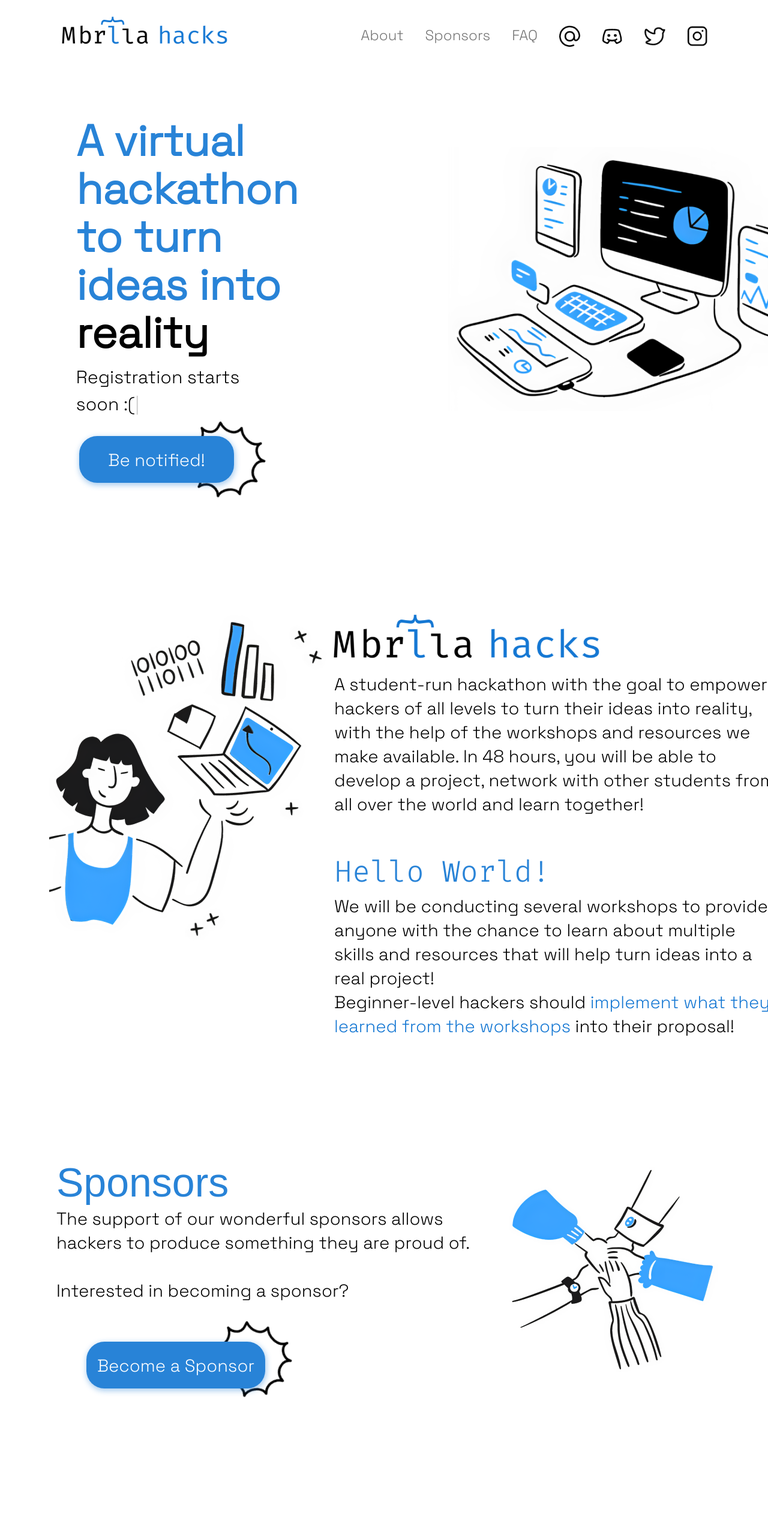
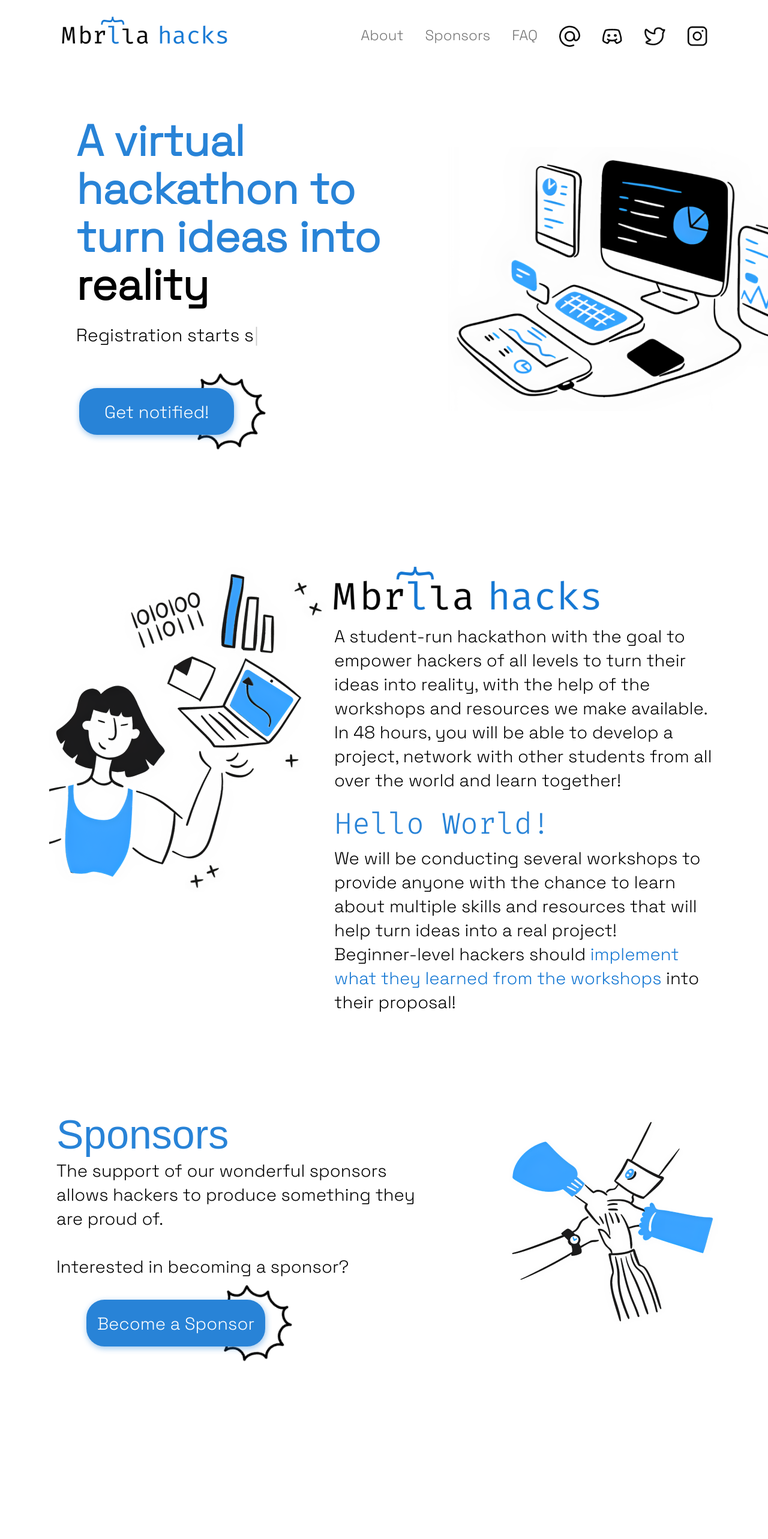
Before and after one commit to MbrllaHacks/Website, a React (Create React App) app: page / in a window 1280 px wide. Shown: the top 2566 px of the page at 60% size. Built offline with nearby package versions, Linux system fonts and the light colour scheme; a web font is replaced by a local one.

Commit message:
Chnged Font, typo and style

```diff
--- a/src/components/About/about.css
+++ b/src/components/About/about.css
@@ -17,7 +17,7 @@
 }
 
 p {
-  width: 736px;
+  width: 630px;
   height: 279px;
   font-family: "Space Grotesk";
   font-style: normal;
--- a/src/components/Home/Type.js
+++ b/src/components/Home/Type.js
@@ -9,7 +9,7 @@ function Type() {
     <Typewriter
       options={{
         strings: [
-          "Registration starts soon :("
+          "Registration starts soon"
         ],
         autoStart: true,
         loop: true,
--- a/src/components/Home/home.css
+++ b/src/components/Home/home.css
@@ -20,7 +20,7 @@
 }
 
 .dates {
-  width: 296px;
+  width: 100%;
   height: 42px;
   font-family: "Space Grotesk";
   font-style: normal;
@@ -63,7 +63,7 @@
   font-family: "Space Grotesk";
   color: #2883d7;
   line-height: 80px;
-  width: 65%;
+  width: 100%;
   bottom: 100px;
   font-weight: bold;
 }
--- a/src/components/Home/home.js
+++ b/src/components/Home/home.js
@@ -27,7 +27,7 @@ function Home(){
 
                     <div style={{ padding: 50, textAlign: "left" }}>
                         <a href="https://youtu.be/dQw4w9WgXcQ">
-                        <button className="register">Be notified!</button>
+                        <button className="register">Get notified!</button>
                         </a>
                         <img src={prin} className="prin"></img>
                     </div>
--- a/src/components/Navbar/navbar.js
+++ b/src/components/Navbar/navbar.js
@@ -16,12 +16,13 @@ function NavbarComp(){
               <Nav className="me-auto"></Nav>
               <Nav className='navele'>
                 <Nav.Link onClick={() => window.location.replace("/#about")} className='typo nel'>About</Nav.Link>
-                <Nav.Link eventKey={2} onClick={() => window.location.replace("/#sponsors")} className='typo nel'>Sponsors</Nav.Link>
-                <Nav.Link eventKey={2} onClick={() => window.location.replace("/#faq")} className='typo nel'>FAQ</Nav.Link>
-                <Nav.Link eventKey={2} href="#@" className='nel'><img src={a} width="35px" ></img></Nav.Link>
-                <Nav.Link eventKey={2} href="#Discord" className='nel'><img src={disc} width="35px"></img></Nav.Link>   {/* Add Discord Link here */}
-                <Nav.Link eventKey={2} href="#Twitter" className='nel'><img src={twitter} width="35px"></img></Nav.Link> {/* Add Twitter Link here */}
-                <Nav.Link eventKey={2} href="#Instagram" className='nel'><img src={insta} width="35px"></img></Nav.Link> {/* Add Insta link here   */}
+                <Nav.Link
+                eventKey={2} onClick={() => window.location.replace("/#sponsors")} className='typo nel'>Sponsors</Nav.Link>
+                <Nav.Link onClick={() => window.location.replace("/#faq")} className='typo nel'>FAQ</Nav.Link>
+                <Nav.Link href="#@" className='nel'><img src={a} width="35px" ></img></Nav.Link>
+                <Nav.Link href="#Discord" className='nel'><img src={disc} width="35px"></img></Nav.Link>    {/* Add Discord Link here */}
+                <Nav.Link href="#Twitter" className='nel'><img src={twitter} width="35px"></img></Nav.Link> {/* Add Twitter Link here */}
+                <Nav.Link href="#Instagram" className='nel'><img src={insta} width="35px"></img></Nav.Link> {/* Add Insta link here   */}
               </Nav>
             </Navbar.Collapse>
             </Container>
--- a/src/components/Sponsors/sponsors.css
+++ b/src/components/Sponsors/sponsors.css
@@ -27,7 +27,7 @@
   line-height: 45px;
   color: #ffffff;
   position: relative;
-  bottom: 120px;
+  bottom: 110px;
 }
 
 .hands {
@@ -40,7 +40,7 @@
   transform: rotate(-126.32deg);
   z-index: -1;
   position: relative;
-  bottom: 125px;
+  bottom: 110px;
   right: 140px;
 }
 
@@ -49,11 +49,24 @@
   bottom: 200px;
 }
 
+p {
+  width: 630px;
+  height: 279px;
+  font-family: "Space Grotesk";
+  font-style: normal;
+  font-weight: 400;
+  font-size: 29px;
+  line-height: 40px;
+  /* or 138% */
+
+  color: #000000;
+}
+
 @media (max-width: 1400px) {
   .prin1 {
     position: relative;
     left: 150px;
-    bottom: 295px;
+    bottom: 275px;
   }
 }
 
```
